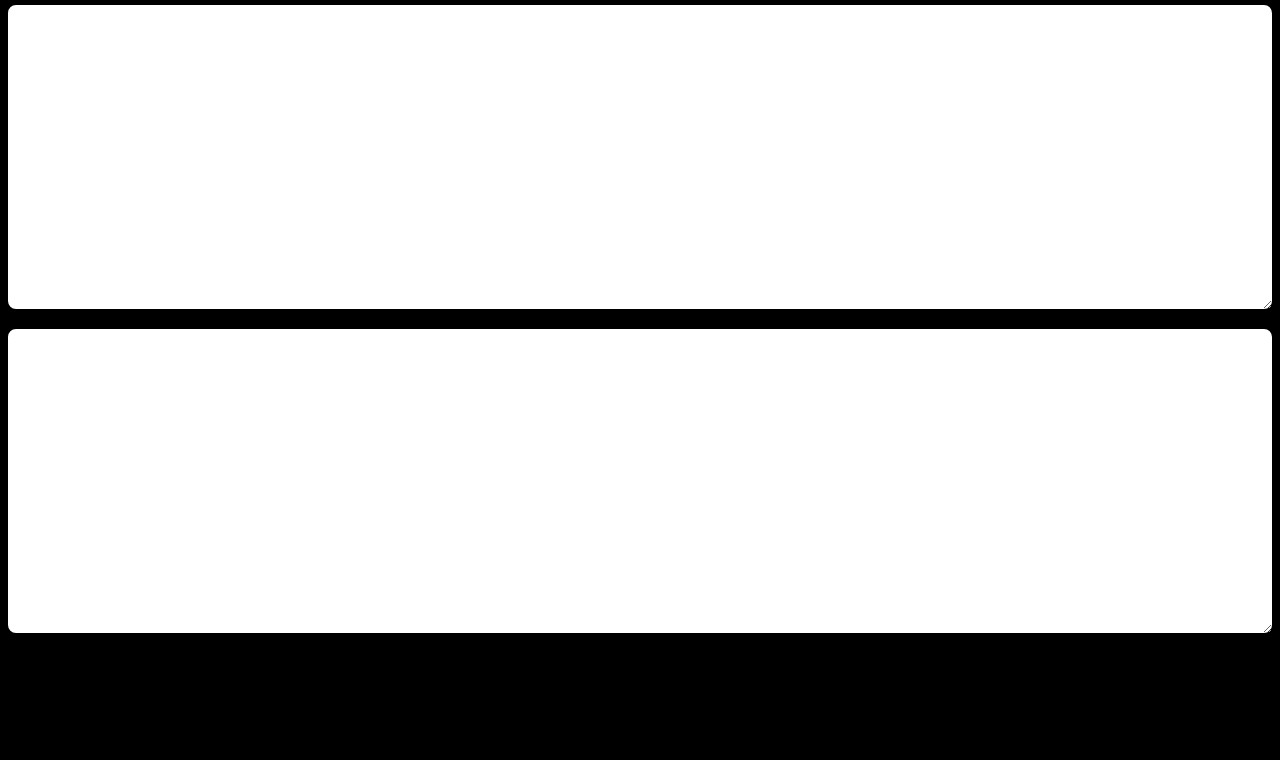
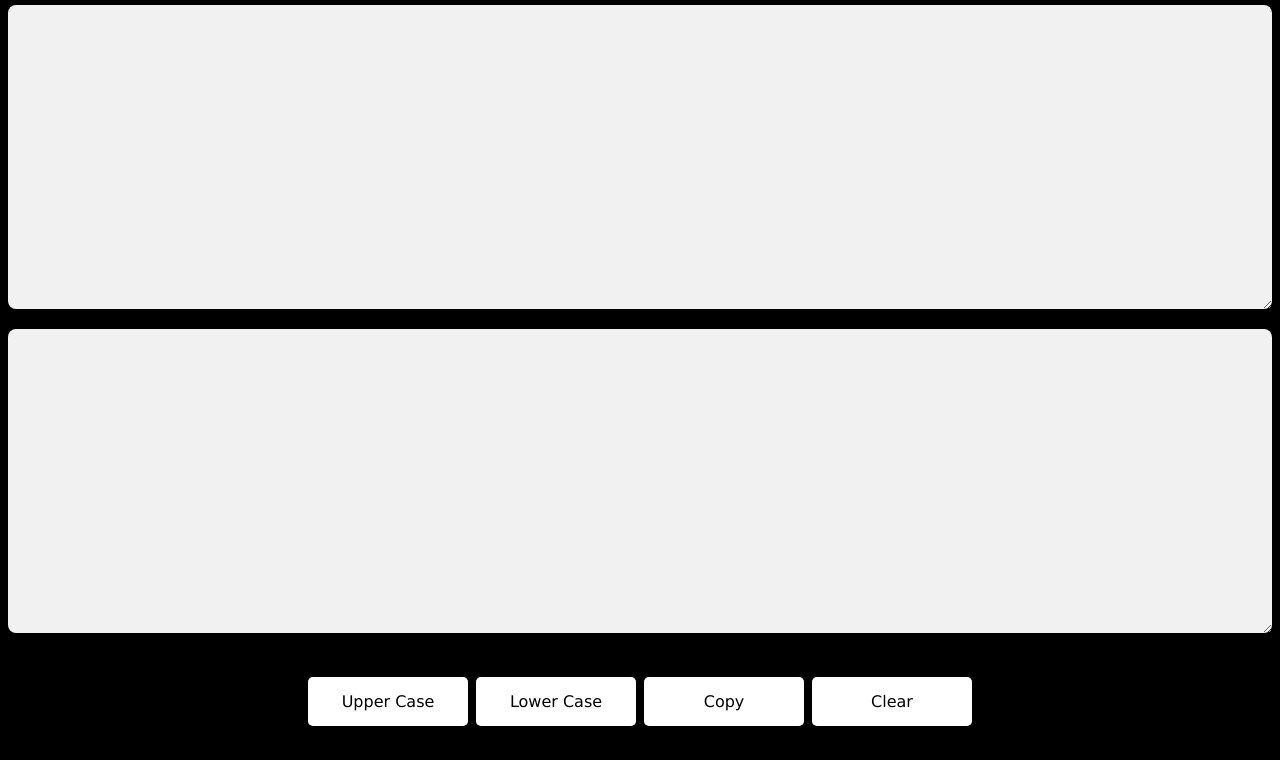
Before and after one commit to meet-abhishek/CaseConvert, a plain HTML site: page index.html in a window 1280 px wide. Shown: the part 40-800 px from the top of the page. Drawn offline with Linux system fonts and the light colour scheme.

Commit message:
Update style.css

```diff
--- a/style.css
+++ b/style.css
@@ -20,25 +20,79 @@ body {
 textarea {
     height: 40vh;
     width: 100vw;
+    font-size: 16px;
+    font-family: 'Lucida Sans', 'Lucida Sans Regular', 'Lucida Grande', 'Lucida Sans Unicode', Geneva, Verdana, sans-serif;
     padding: 1rem;
     border: 0.5rem solid black;
     border-radius: 1rem;
+    background-color: rgb(241, 241, 241);
 }
 
-.result {
-    height: 40vh;
-    width: 100vw;
-    padding: 1rem;
-    border: 0.5rem solid black;
-    border-radius: 1rem;
-    background-color: rgb(255, 255, 255);
-}
-
-.button {
+.btns {
     display: flex;
     justify-content: center;
     align-items: center;
-    height: 3rem;
-    color: white;
-    background-color: black;
+    gap: 0.5rem 0.5rem;
+    font-family: 'Lucida Sans', 'Lucida Sans Regular', 'Lucida Grande', 'Lucida Sans Unicode', Geneva, Verdana, sans-serif;
+    margin: 2rem;
 }
+
+.ubtn {
+    background-color: #ffffff; /* Green */
+    height: auto;
+    width: 10rem;
+    border: none;
+    color: rgb(0, 0, 0);
+    padding: 15px 32px;
+    text-align: center;
+    text-decoration: none;
+    display: inline-block;
+    font-size: 16px;
+    border-radius: 5px; /* Rounded corners */
+    cursor: pointer; /* Pointer cursor on hover */
+}
+
+.lbtn {
+    background-color: #ffffff; /* Green */
+    height: auto;
+    width: 10rem;
+    border: none;
+    color: rgb(0, 0, 0);
+    padding: 15px 32px;
+    text-align: center;
+    text-decoration: none;
+    display: inline-block;
+    font-size: 16px;
+    border-radius: 5px; /* Rounded corners */
+    cursor: pointer; /* Pointer cursor on hover */
+}
+
+.copy {
+    background-color: #ffffff; /* Green */
+    height: auto;
+    width: 10rem;
+    border: none;
+    color: rgb(0, 0, 0);
+    padding: 15px 32px;
+    text-align: center;
+    text-decoration: none;
+    display: inline-block;
+    font-size: 16px;
+    border-radius: 5px; /* Rounded corners */
+    cursor: pointer; /* Pointer cursor on hover */
+}
+
+.clear {
+    background-color: #ffffff; /* Green */
+    height: auto;
+    width: 10rem;
+    border: none;
+    color: rgb(0, 0, 0);
+    padding: 15px 32px;
+    text-align: center;
+    text-decoration: none;
+    display: inline-block;
+    font-size: 16px;
+    border-radius: 5px; /* Rounded corners */
+    cursor: pointer; /* Pointer cursor on hover */
+}
```
